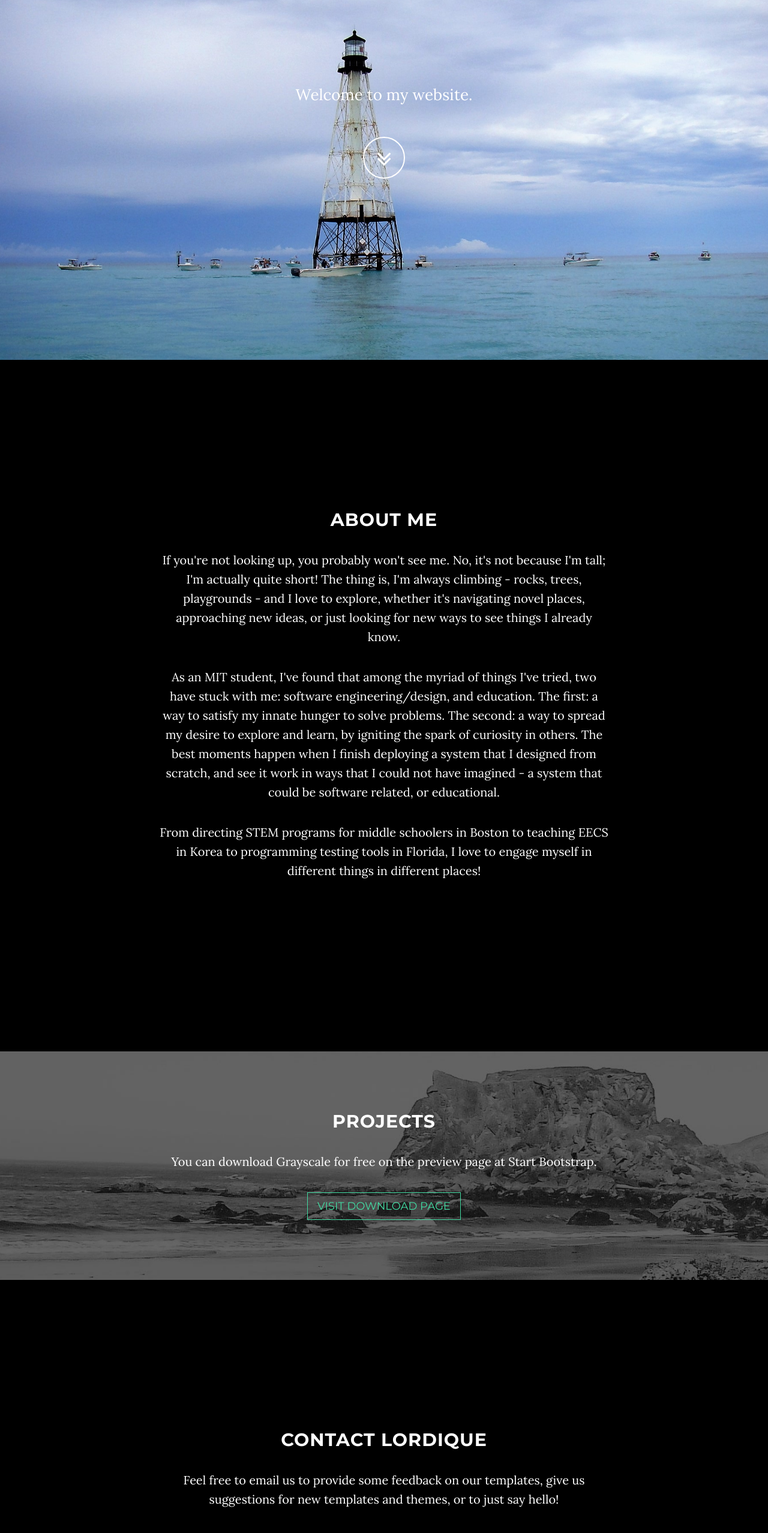
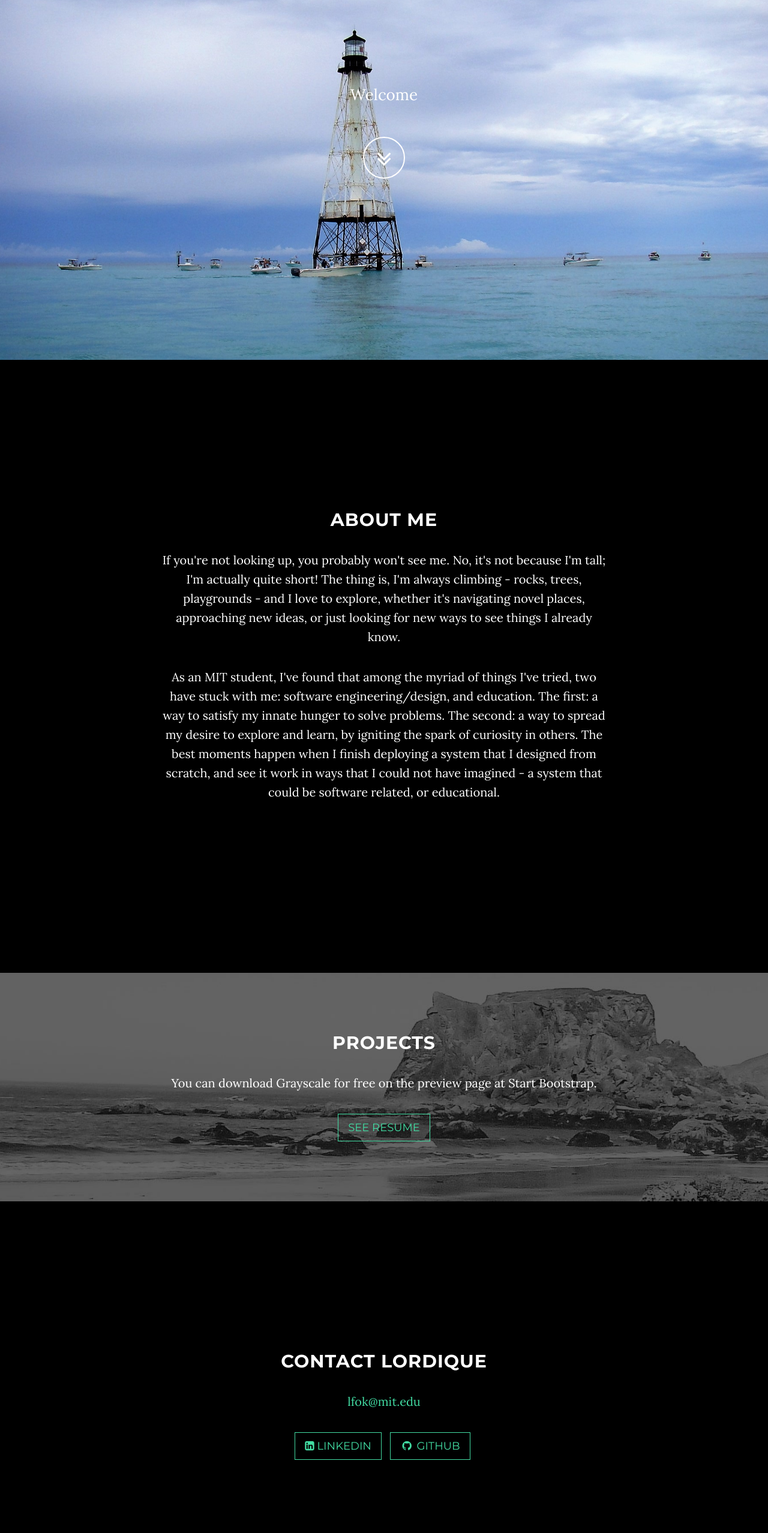
Before and after one commit to lordique/lordique.github.io, a website: page index.html in a window 1280 px wide. Shown: the part 200-2756 px from the top of the page at 60% size. Drawn offline with nearby package versions, Linux system fonts and the light colour scheme; some packages are replaced by stand-ins of ours.

Commit message:
More changes

```diff
--- a/index.html
+++ b/index.html
@@ -9,7 +9,7 @@
     <meta name="description" content="">
     <meta name="author" content="">
 
-    <title>Grayscale - Start Bootstrap Theme</title>
+    <title>Lordique Fok</title>
 
     <!-- Bootstrap Core CSS -->
     <link href="vendor/bootstrap/css/bootstrap.min.css" rel="stylesheet">
@@ -56,7 +56,7 @@
                         <a class="page-scroll" href="#about">About</a>
                     </li>
                     <li>
-                        <a class="page-scroll" href="#download">Download</a>
+                        <a class="page-scroll" href="#download">Projects</a>
                     </li>
                     <li>
                         <a class="page-scroll" href="#contact">Contact</a>
@@ -75,7 +75,7 @@
                 <div class="row">
                     <div class="col-md-8 col-md-offset-2">
                         <h1 class="brand-heading"></h1>
-                        <p class="intro-text">Welcome to my website.
+                        <p class="intro-text">Welcome
                             <br></p>
                         <a href="#about" class="btn btn-circle page-scroll">
                             <i class="fa fa-angle-double-down animated"></i>
@@ -95,7 +95,6 @@
 
 				<p>As an MIT student, I've found that among the myriad of things I've tried, two have stuck with me: software engineering/design, and education.  The first: a way to satisfy my innate hunger to solve problems.  The second: a way to spread my desire to explore and learn, by igniting the spark of curiosity in others.  The best moments happen when I finish deploying a system that I designed from scratch, and see it work in ways that I could not have imagined - a system that could be software related, or educational. </p>
 
-				<p>From directing STEM programs for middle schoolers in Boston to teaching EECS in Korea to programming testing tools in Florida, I love to engage myself in different things in different places! </p>
             </div>
         </div>
     </section>
@@ -107,7 +106,7 @@
                 <div class="col-lg-8 col-lg-offset-2">
                     <h2>Projects</h2>
                     <p>You can download Grayscale for free on the preview page at Start Bootstrap.</p>
-                    <a href="http://startbootstrap.com/template-overviews/grayscale/" class="btn btn-default btn-lg">Visit Download Page</a>
+                    <a href="http://startbootstrap.com/template-overviews/grayscale/" class="btn btn-default btn-lg">See Resume</a>
                 </div>
             </div>
         </div>
@@ -118,18 +117,14 @@
         <div class="row">
             <div class="col-lg-8 col-lg-offset-2">
                 <h2>Contact Lordique</h2>
-                <p>Feel free to email us to provide some feedback on our templates, give us suggestions for new templates and themes, or to just say hello!</p>
                 <p><a href="mailto:lfok@mit.edu">lfok@mit.edu</a>
                 </p>
                 <ul class="list-inline banner-social-buttons">
                     <li>
-                        <a href="https://www.linkedin.com/in/lordique" class="btn btn-default btn-lg"><i class="fa fa-twitter fa-fw"></i> <span class="network-name">LinkedIn</span></a>
+                        <a href="https://www.linkedin.com/in/lordique" class="btn btn-default btn-lg"><i class="fa fa-linkedin-square"></i> <span class="network-name">LinkedIn</span></a>
                     </li>
                     <li>
                         <a href="https://github.com/IronSummitMedia/startbootstrap" class="btn btn-default btn-lg"><i class="fa fa-github fa-fw"></i> <span class="network-name">Github</span></a>
-                    </li>
-                    <li>
-                        <a href="https://plus.google.com/+Startbootstrap/posts" class="btn btn-default btn-lg"><i class="fa fa-google-plus fa-fw"></i> <span class="network-name">Google+</span></a>
                     </li>
                 </ul>
             </div>
```
